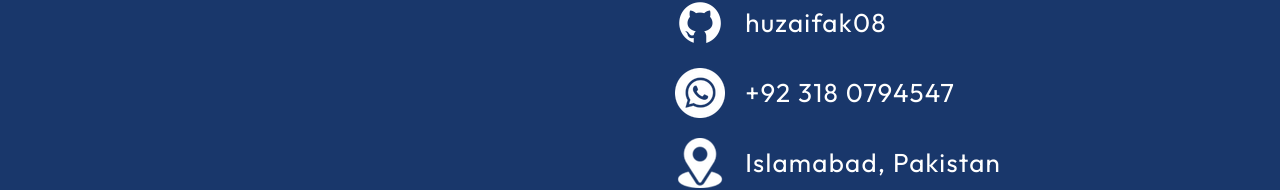
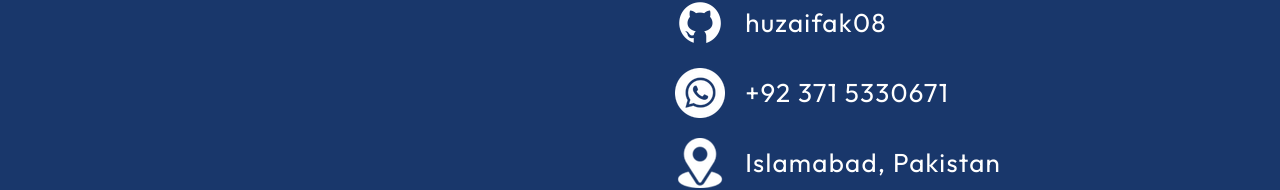
Before and after one commit to huzaifak08/Huzaifa-Portfolio, a React (Vite) app: page / in a window 1280 px wide. Shown: the part 4177-4367 px from the top of the page. Built offline with nearby package versions, Linux system fonts and the light colour scheme.

Commit message:
new contact num

```diff
--- a/src/components/contact/Contact.jsx
+++ b/src/components/contact/Contact.jsx
@@ -36,7 +36,7 @@ function Contact() {
 
         <li className={styles.link}>
           <img src={getImageUrl("contact/whatsapp.png")} alt="Github icon" />
-          <a>+92 318 0794547</a>
+          <a>+92 371 5330671</a>
         </li>
 
         <li className={styles.link}>
```
